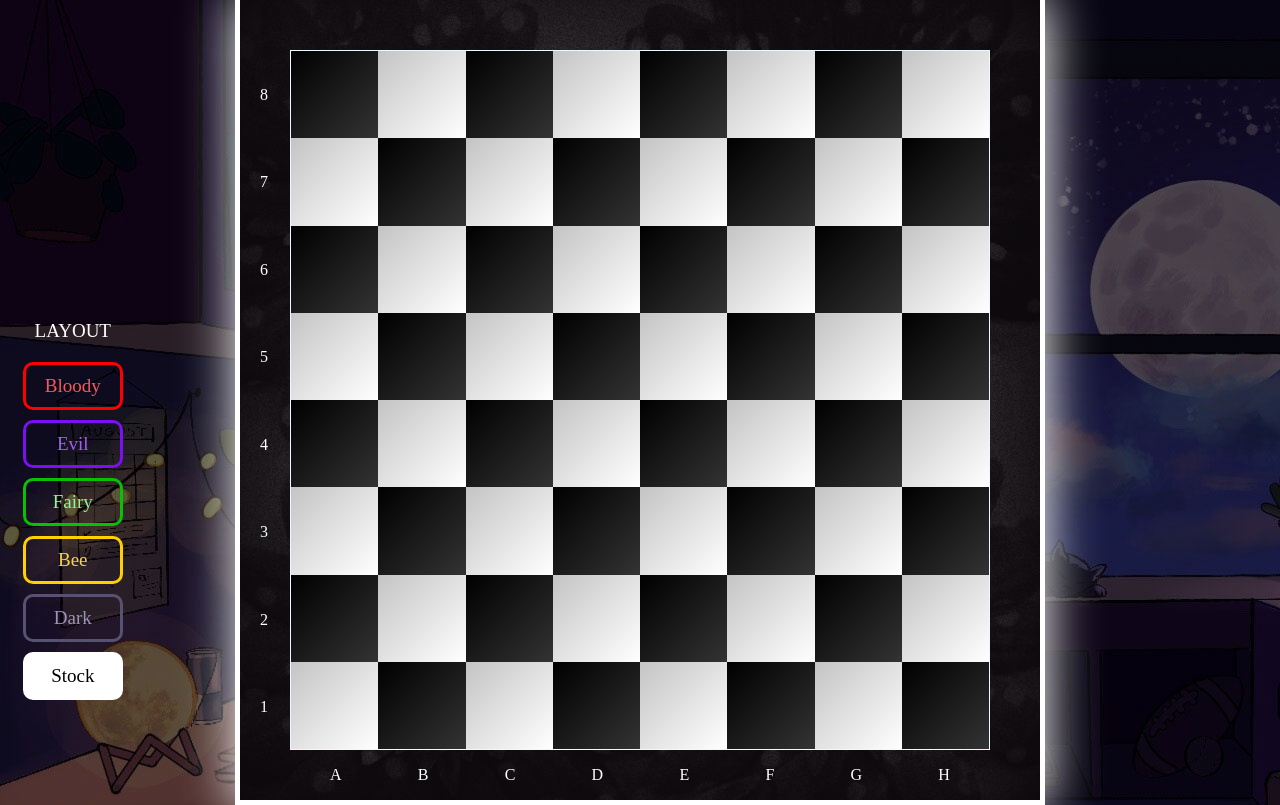
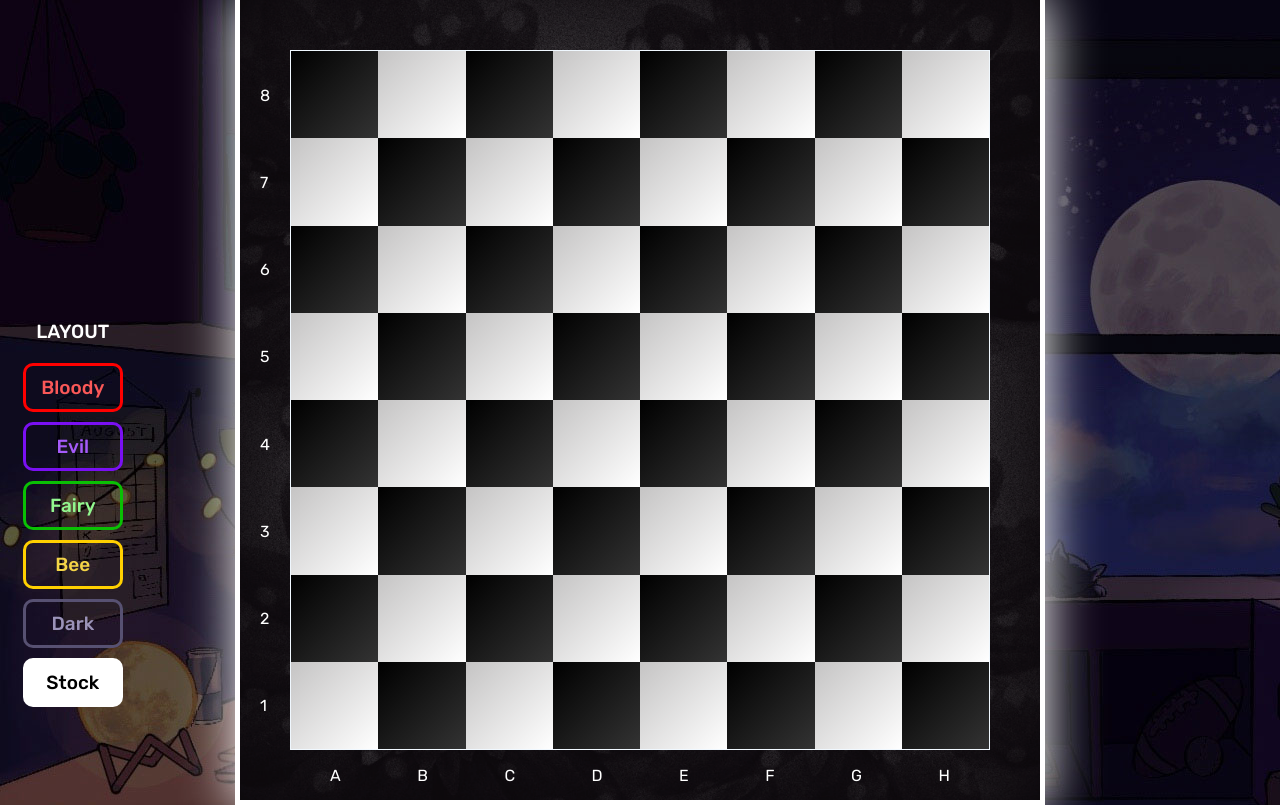
Before and after one commit to marciodiniz7x/Xadrez-RGB, a plain HTML site: page index.html in a window 1280 px wide. Drawn offline with Linux system fonts and the light colour scheme.

Commit message:
Update index.html

```diff
--- a/index.html
+++ b/index.html
@@ -4,6 +4,11 @@
     <meta charset="UTF-8">
     <meta http-equiv="X-UA-Compatible" content="IE=edge">
     <meta name="viewport" content="width=device-width, initial-scale=1.0">
+
+    <!-- Fonte Rubik -->
+    <link rel="preconnect" href="https://fonts.googleapis.com">
+    <link rel="preconnect" href="https://fonts.gstatic.com" crossorigin>
+    <link href="https://fonts.googleapis.com/css2?family=Rubik:wght@400;500;900&display=swap" rel="stylesheet">
 
     <link rel="stylesheet" href="style.css">
     <script src="script.js" defer></script>
```
